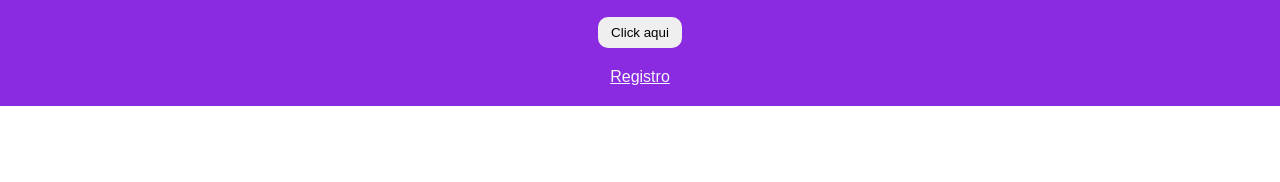
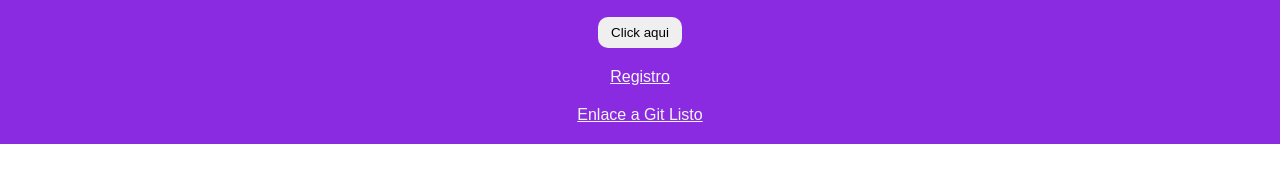
Before and after one commit to AngelMontesP/proyectogit, a plain HTML site: page index.html in a window 1280 px wide. Shown: the part 116-298 px from the top of the page. Drawn offline with Linux system fonts and the light colour scheme.

Commit message:
segundo commit

```diff
--- a/index.html
+++ b/index.html
@@ -12,6 +12,7 @@
         <p>Lorem ipsum dolor sit amet consectetur adipisicing elit. Debitis, error cum tenetur accusantium iusto quia, recusandae fuga facilis pariatur beatae corrupti, officia a eos odio ratione perferendis iste cupiditate dolorum.</p>
         <button>Click aqui</button>
         <a href="">Registro</a>
+        <a href="">Enlace a Git Listo </a>
     </div>
 
 </body>
```
